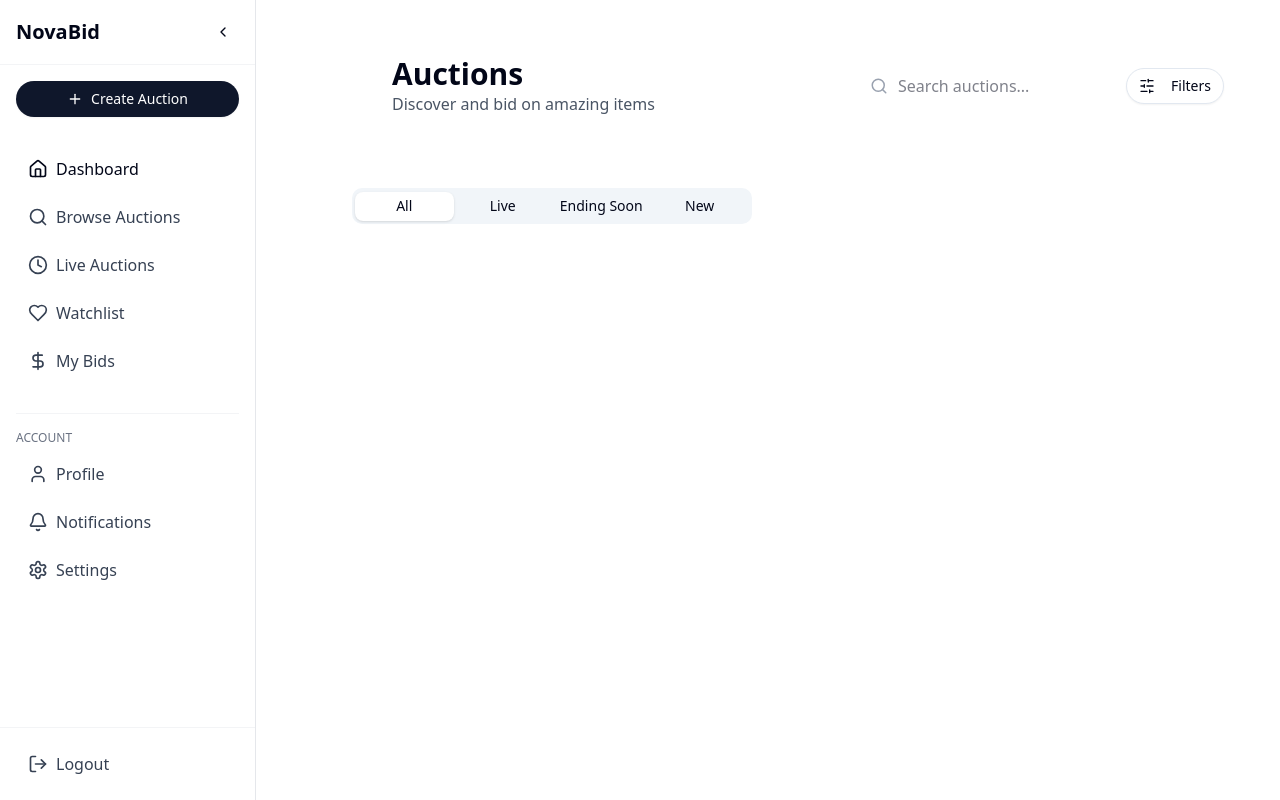
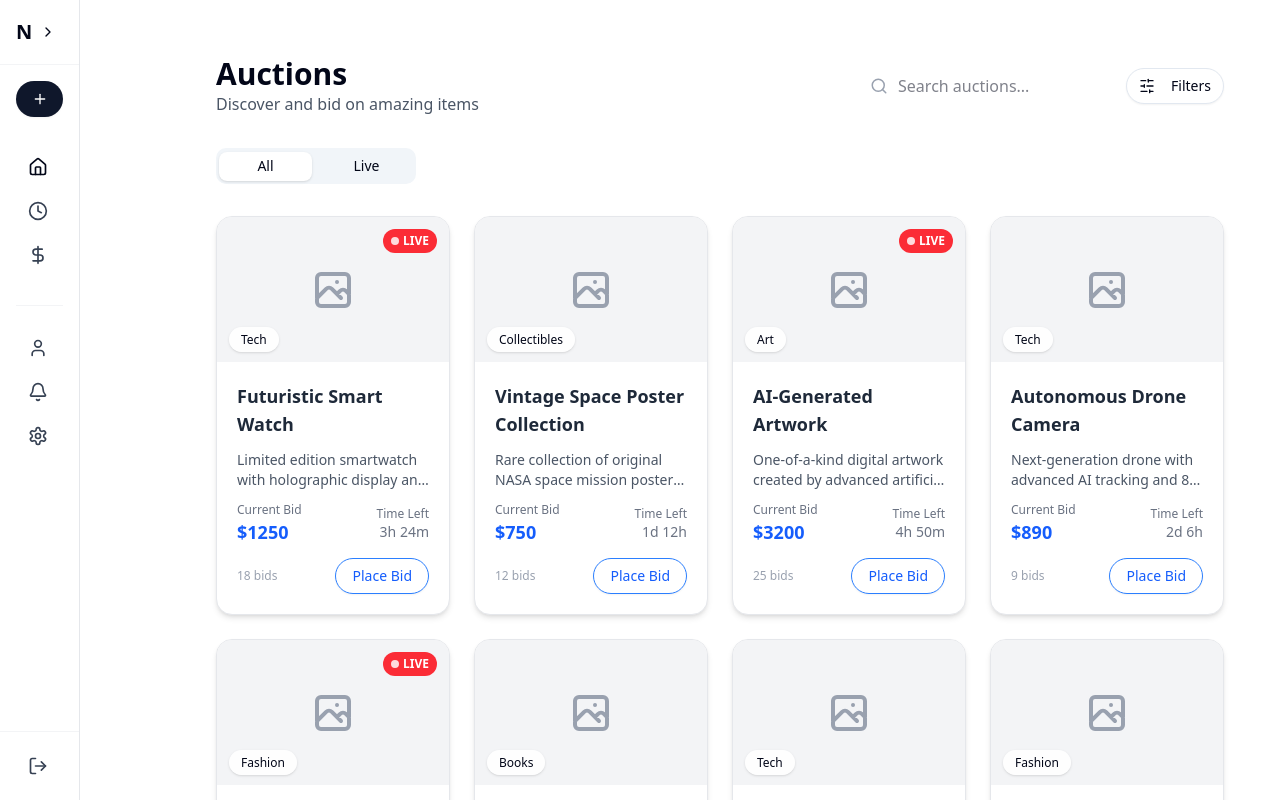
Before and after one commit to banerjee-arijit/NovaBids_Auctions, a React (Vite) app: page /dashboard in a window 1280 px wide. Shown: the top 800 px of the page. Built offline with nearby package versions, Linux system fonts and the light colour scheme.

Commit message:
update sidebar routing

```diff
--- /dev/null
+++ b/src/pages/dashboard/DashboardHomePage/AuctionCard.jsx
@@ -0,0 +1,98 @@
+import React from "react";
+import { Button } from "@/components/ui/button";
+import { Link } from "react-router-dom";
+
+const AuctionCard = ({ auction }) => {
+  const {
+    title,
+    imageUrl,
+    isLive,
+    category,
+    id,
+    description,
+    currentBid,
+    timeLeft,
+    bidCount,
+  } = auction;
+  return (
+    <div className="bg-white rounded-2xl shadow-md hover:shadow-lg transition-shadow overflow-hidden border border-gray-200">
+      <div className="relative w-full aspect-[16/10] bg-gray-100">
+        {imageUrl ? (
+          <img
+            src={imageUrl}
+            alt={title}
+            className="w-full h-full object-cover"
+          />
+        ) : (
+          <div className="flex items-center justify-center h-full text-gray-400">
+            <svg
+              className="w-12 h-12"
+              fill="none"
+              stroke="currentColor"
+              viewBox="0 0 24 24"
+              xmlns="http://www.w3.org/2000/svg"
+            >
+              <path
+                strokeLinecap="round"
+                strokeLinejoin="round"
+                strokeWidth={2}
+                d="M4 16l4.586-4.586a2 2 0 012.828 0L16 16m-2-2l1.586-1.586a2 2 0 012.828 0L20 14m-6-6h.01M6 20h12a2 2 0 002-2V6a2 2 0 00-2-2H6a2 2 0 00-2 2v12a2 2 0 002 2z"
+              />
+            </svg>
+          </div>
+        )}
+
+        {/* LIVE tag */}
+        {isLive && (
+          <div className="absolute top-3 right-3 bg-red-500 text-white text-xs font-bold px-2 py-1 rounded-full flex items-center">
+            <span className="w-2 h-2 bg-white rounded-full mr-1 animate-pulse"></span>
+            LIVE
+          </div>
+        )}
+
+        {/* Category tag */}
+        <div className="absolute bottom-3 left-3">
+          <span className="bg-white/90 text-xs px-3 py-1 rounded-full shadow-sm">
+            {category}
+          </span>
+        </div>
+      </div>
+
+      {/* Content Section */}
+      <div className="p-5 flex flex-col gap-3">
+        <Link to={`/auctions/${id}`}>
+          <h3 className="text-lg font-semibold text-gray-800 hover:text-blue-600 transition">
+            {title}
+          </h3>
+        </Link>
+
+        <p className="text-sm text-gray-600 line-clamp-2">{description}</p>
+
+        <div className="flex justify-between items-center text-sm text-gray-500">
+          <div>
+            <p className="text-xs">Current Bid</p>
+            <p className="text-lg font-bold text-blue-600">${currentBid}</p>
+          </div>
+          <div className="text-right">
+            <p className="text-xs">Time Left</p>
+            <p className="font-medium">{timeLeft}</p>
+          </div>
+        </div>
+
+        <div className="flex justify-between items-center">
+          <span className="text-xs text-gray-400">{bidCount} bids</span>
+          <Link to={`/auctions/${id}`}>
+            <Button
+              variant="outline"
+              className="rounded-full text-sm px-4 py-1 border-blue-500 text-blue-600 hover:bg-blue-50"
+            >
+              Place Bid
+            </Button>
+          </Link>
+        </div>
+      </div>
+    </div>
+  );
+};
+
+export default AuctionCard;
--- a/src/pages/dashboard/DashboardHomePage/DashboardHomePage.jsx
+++ b/src/pages/dashboard/DashboardHomePage/DashboardHomePage.jsx
@@ -2,6 +2,8 @@ import { useState } from "react";
 import { Search, SlidersHorizontal, X } from "lucide-react";
 import { Button } from "@/components/ui/button";
 import TabSwitcher from "./TabSwitcher";
+import AuctionCard from "./AuctionCard";
+import AuctionData from "../../../static/AuctionData";
 
 const DashboardHomePage = () => {
   const [searchQuery, setSearchQuery] = useState("");
@@ -40,8 +42,13 @@ const DashboardHomePage = () => {
             </Button>
           </div>
         </div>
+        <TabSwitcher />
+        <div className="grid grid-cols-1 md:grid-cols-2 lg:grid-cols-3 xl:grid-cols-4 gap-6">
+          {AuctionData.map((value) => (
+            <AuctionCard key={value.id} auction={value} />
+          ))}
+        </div>
       </div>
-      <TabSwitcher />
     </div>
   );
 };
--- a/src/pages/dashboard/DashboardHomePage/TabSwitcher.jsx
+++ b/src/pages/dashboard/DashboardHomePage/TabSwitcher.jsx
@@ -3,11 +3,9 @@ import { Tabs, TabsContent, TabsList, TabsTrigger } from "@/components/ui/tabs";
 const TabSwitcher = () => {
   return (
     <Tabs defaultValue="all" className="mb-8">
-      <TabsList className="grid grid-cols-4 lg:w-[400px]">
+      <TabsList className="inline-flex md:w-[200px] gap-2">
         <TabsTrigger value="all">All</TabsTrigger>
         <TabsTrigger value="live">Live</TabsTrigger>
-        <TabsTrigger value="ending">Ending Soon</TabsTrigger>
-        <TabsTrigger value="new">New</TabsTrigger>
       </TabsList>
     </Tabs>
   );
--- a/src/pages/dashboard/DashboardLayout.jsx
+++ b/src/pages/dashboard/DashboardLayout.jsx
@@ -3,7 +3,7 @@ import Sidebar from "./Sidebar/Sidebar";
 import { Outlet } from "react-router-dom";
 
 const DashboardLayout = () => {
-  const [collapsed, setCollapsed] = useState(false);
+  const [collapsed, setCollapsed] = useState(true);
 
   const sidebarWidth = collapsed ? "5rem" : "16rem";
 
--- a/src/pages/dashboard/Sidebar/SidebarMenu.jsx
+++ b/src/pages/dashboard/Sidebar/SidebarMenu.jsx
@@ -16,16 +16,14 @@ const SidebarMenu = ({ collapsed }) => {
 
   const menuItems = [
     { icon: Home, label: "Dashboard", path: "/dashboard" },
-    { icon: Search, label: "Browse Auctions", path: "/auctions" },
-    { icon: Clock, label: "Live Auctions", path: "/live-auctions" },
-    { icon: Heart, label: "Watchlist", path: "/watchlist" },
-    { icon: DollarSign, label: "My Bids", path: "/my-bids" },
+    { icon: Clock, label: "Live Auctions", path: "live-auctions" },
+    { icon: DollarSign, label: "My Bids", path: "my-bids" },
   ];
 
   const secondaryItems = [
-    { icon: User, label: "Profile", path: "/profile" },
-    { icon: Bell, label: "Notifications", path: "/notifications" },
-    { icon: Settings, label: "Settings", path: "/settings" },
+    { icon: User, label: "Profile", path: "profile" },
+    { icon: Bell, label: "Notifications", path: "notifications" },
+    { icon: Settings, label: "Settings", path: "settings" },
   ];
 
   return (
--- /dev/null
+++ b/src/pages/dashboard/liveAuction/LiveAuction.jsx
@@ -0,0 +1,7 @@
+import React from "react";
+
+const LiveAuction = () => {
+  return <div>LiveAuction</div>;
+};
+
+export default LiveAuction;
--- /dev/null
+++ b/src/pages/dashboard/mybids/Mybids.jsx
@@ -0,0 +1,7 @@
+import React from "react";
+
+const Mybids = () => {
+  return <div>Mybids</div>;
+};
+
+export default Mybids;
--- /dev/null
+++ b/src/pages/dashboard/notifications/Notification.jsx
@@ -0,0 +1,7 @@
+import React from "react";
+
+const Notification = () => {
+  return <div>Notification</div>;
+};
+
+export default Notification;
--- /dev/null
+++ b/src/pages/dashboard/settings/Setting.jsx
@@ -0,0 +1,7 @@
+import React from "react";
+
+const Setting = () => {
+  return <div>Setting</div>;
+};
+
+export default Setting;
--- /dev/null
+++ b/src/pages/dashboard/userProfile/UserProfile.jsx
@@ -0,0 +1,7 @@
+import React from "react";
+
+const UserProfile = () => {
+  return <div>UserProfile</div>;
+};
+
+export default UserProfile;
```
Also changed, not shown: src/routes/Router.jsx (+11 -1 lines).
